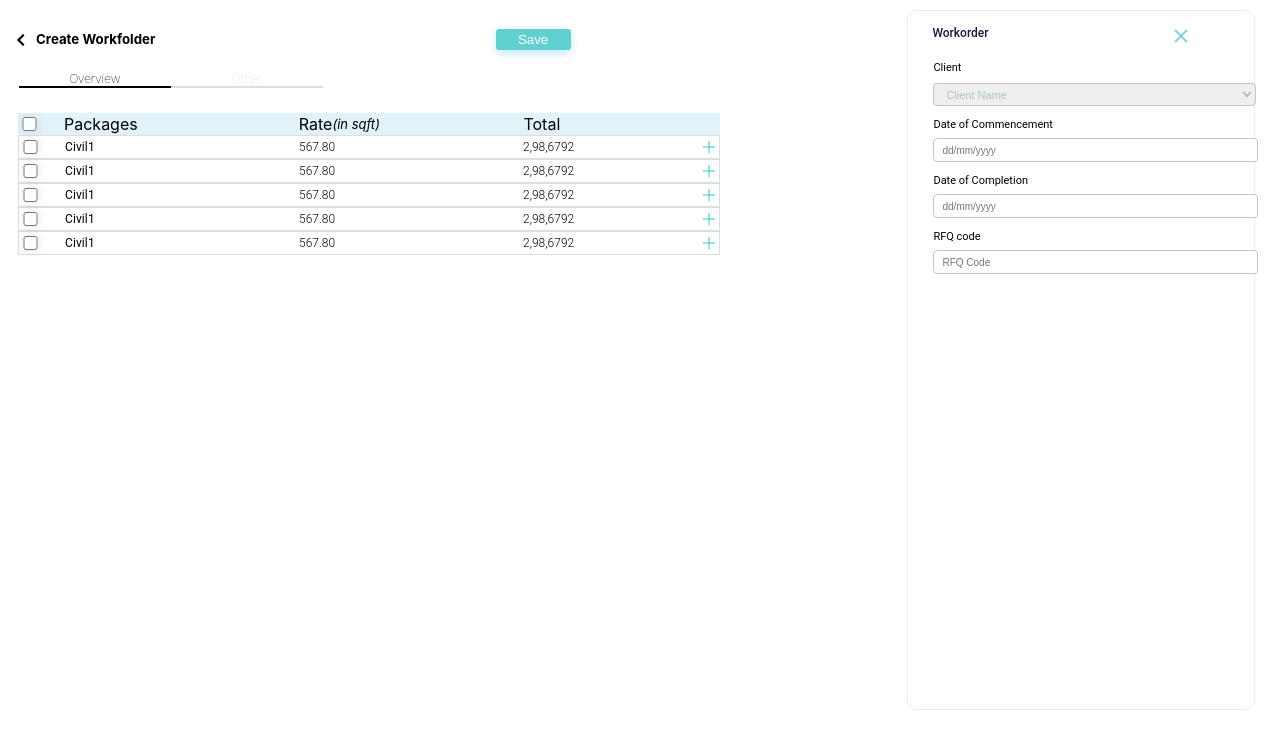
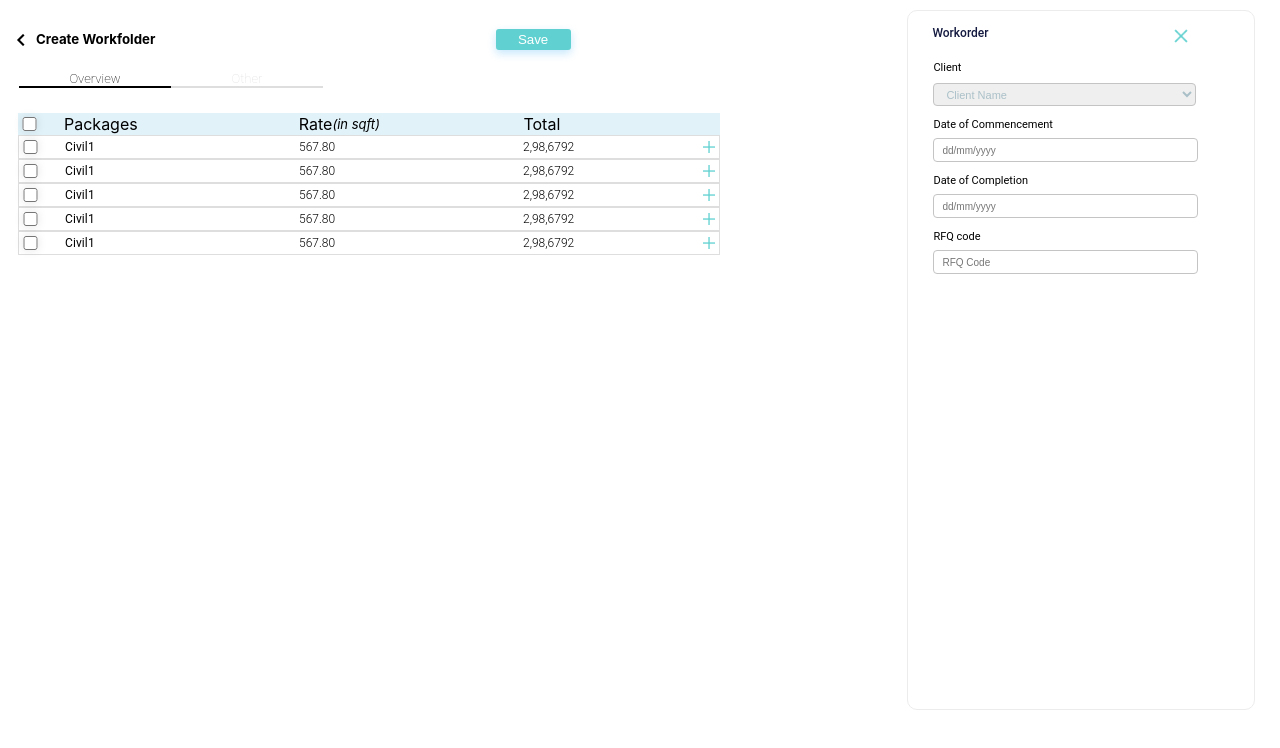
Before and after one commit to asanwal07/Assignment, a React (Create React App) app: page / in a window 1280 px wide. Shown: the top 748 px of the page. Built offline with nearby package versions, Linux system fonts and the light colour scheme.

Commit message:
Update index.css

```diff
--- a/src/index.css
+++ b/src/index.css
@@ -225,7 +225,7 @@ body {
 
 .Client select {
   margin-top: 2px;
-        width: 323px;
+        width: 263px;
     height: 23px;
     border: 1px solid #c4c4c4;
     border-radius: 4px;
@@ -237,7 +237,7 @@ body {
 }
 
 .Client input {
-     width: 313px;
+     width: 253px;
     height: 20px;
     font-size: 10px;
     margin-left: 5px;
```
